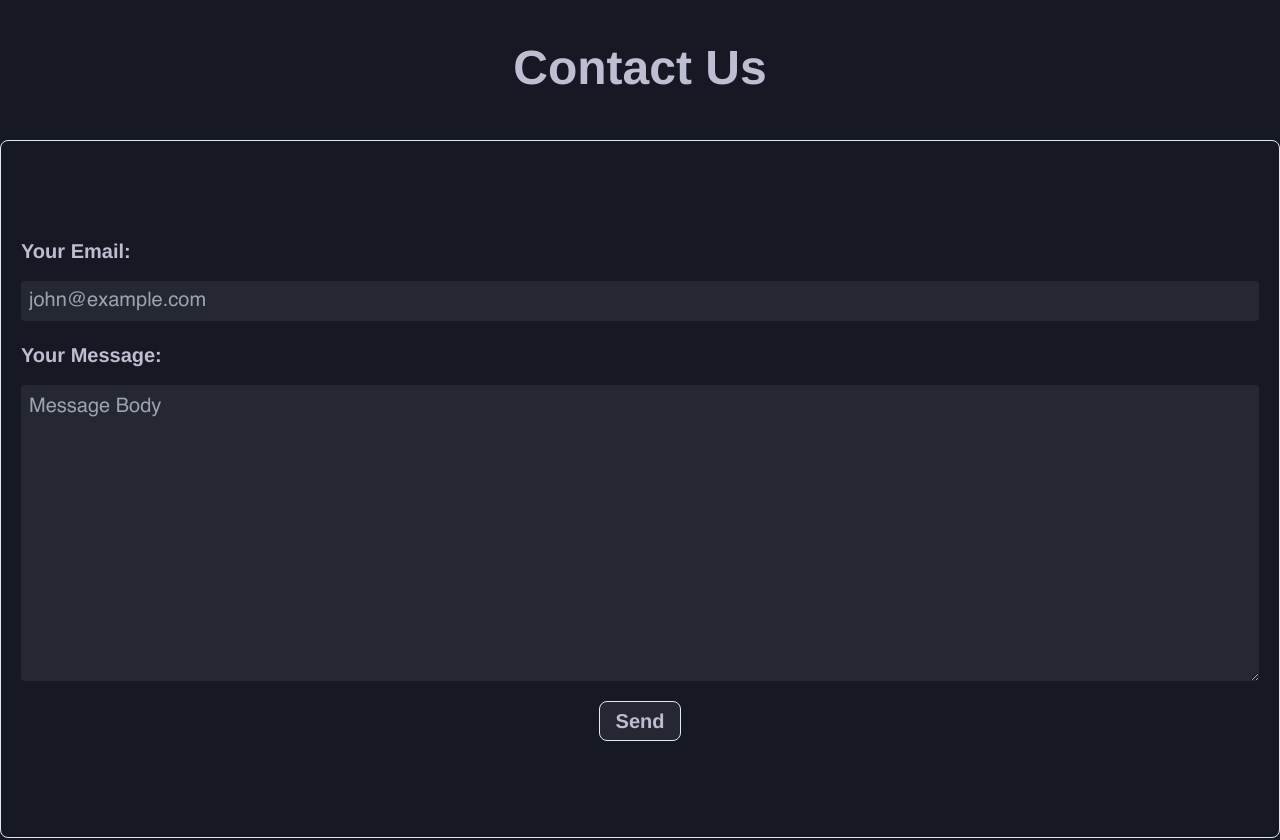
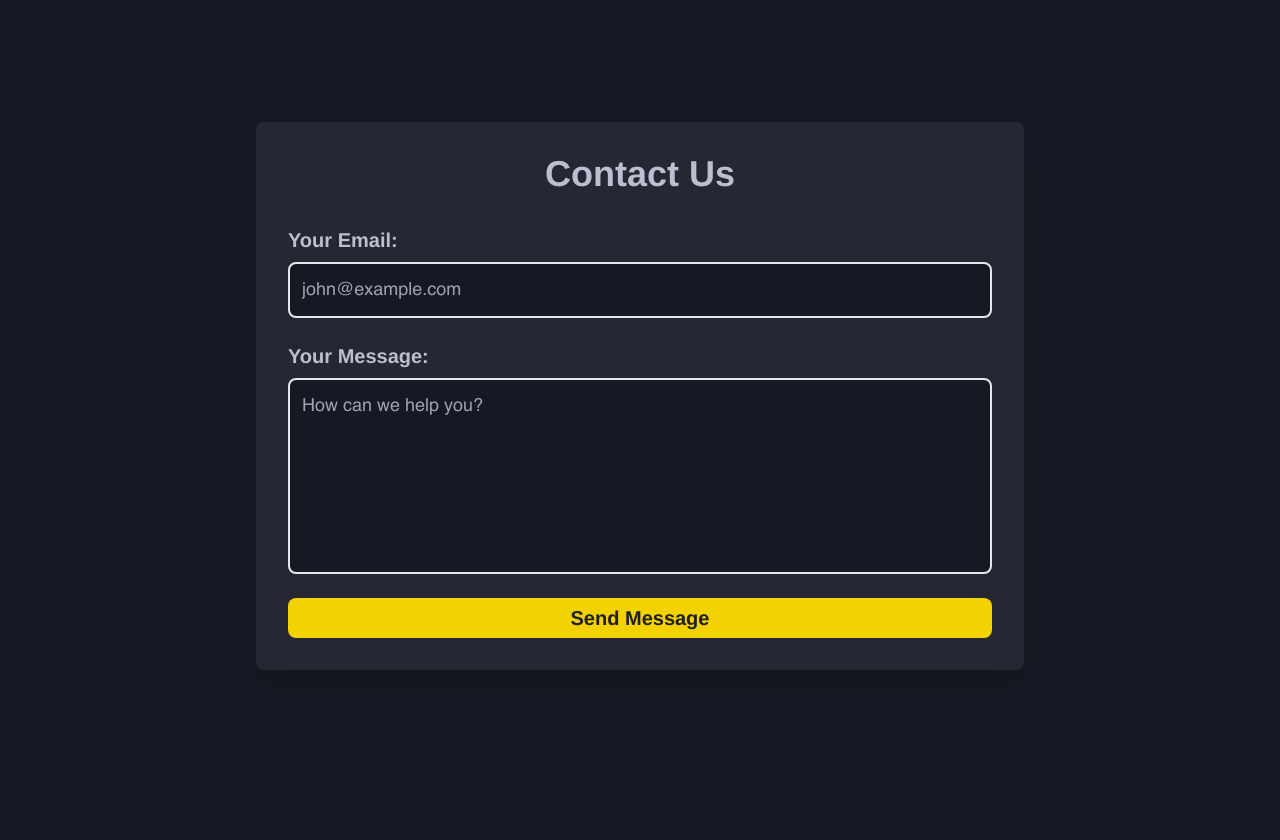
Before and after one commit to coder7475/sports-frontend, a React (Vite) app: page / in a window 1280 px wide. Shown: the part 1540-2380 px from the top of the page. Built offline with nearby package versions, Linux system fonts and the light colour scheme; no server answers.

Commit message:
feat: beautify the contacat form

```diff
--- a/src/pages/homepage/ContactUs.tsx
+++ b/src/pages/homepage/ContactUs.tsx
@@ -1,71 +1,107 @@
 import { Button } from "@/components/ui/button";
 import Toast from "@/utils/toast";
-import { FormEvent } from "react";
+import { FormEvent, useState } from "react";
 
 const ContactUs = () => {
+  const [email, setEmail] = useState("");
+  const [message, setMessage] = useState("");
+  const [isSending, setIsSending] = useState(false);
+
   const messageSubmit = async (e: FormEvent<HTMLFormElement>) => {
     e.preventDefault();
-    // Create a new FormData object from the form element
-    // const formData = new FormData(e?.currentTarget);
+    setIsSending(true);
 
-    // Access form values using FormData methods
-    // const email = formData.get("email") as string;
-    // const message = formData.get("body") as string;
+    // Simulating an API call
+    await new Promise((resolve) => setTimeout(resolve, 1000));
 
     Toast.fire({
       icon: "success",
       title: "Thank You for contacting us!",
     });
+
+    // Clear the form
+    setEmail("");
+    setMessage("");
+    setIsSending(false);
   };
 
   return (
-    <div>
-      <h2 className="text-5xl font-extrabold h-36 flex justify-center items-center">
+    <div className="min-h-screen flex items-center justify-center bg-background px-4 sm:px-6 lg:px-8">
+      <div className="bg-card rounded-lg shadow-xl p-6 sm:p-8 w-full max-w-xl lg:max-w-2xl xl:max-w-3xl">
+        <h2 className="text-3xl sm:text-4xl font-extrabold text-center text-foreground mb-6 sm:mb-8">
           Contact Us
         </h2>
-      <form
-        onSubmit={messageSubmit}
-        className="border container px-5 py-24 mx-auto flex flex-col gap-5 rounded-lg"
-      >
-        <EmailInput />
-        <MessageInput />
+        <form onSubmit={messageSubmit} className="flex flex-col gap-5 sm:gap-6">
+          <EmailInput email={email} setEmail={setEmail} />
+          <MessageInput message={message} setMessage={setMessage} />
           <Button
             type="submit"
-          className="border w-fit text-xl hover:text-black px-4 py-2 rounded-lg bg-card text-card-foreground mx-auto font-bold hover:bg-primary"
+            className="bg-primary text-primary-foreground font-bold py-3 px-6 rounded-lg transition duration-300 ease-in-out hover:bg-primary/90 transform hover:-translate-y-1 hover:shadow-lg text-lg sm:text-xl"
+            disabled={isSending}
           >
-          Send
+            {isSending ? "Sending..." : "Send Message"}
           </Button>
         </form>
       </div>
+    </div>
   );
 };
-function EmailInput() {
+
+function EmailInput({
+  email,
+  setEmail,
+}: {
+  email: string;
+  setEmail: (value: string) => void;
+}) {
   return (
-    <label htmlFor="email" className="flex flex-col gap-4">
-      <h4 className="text-xl font-semibold">Your Email:</h4>
+    <div className="flex flex-col gap-2">
+      <label
+        htmlFor="email"
+        className="text-lg sm:text-xl font-semibold text-foreground"
+      >
+        Your Email:
+      </label>
       <input
         type="email"
         name="email"
         id="email"
+        value={email}
+        onChange={(e) => setEmail(e.target.value)}
         placeholder="john@example.com"
-        className="w-full rounded-sm h-10 bg-card px-2 text-xl text-white"
+        className="w-full rounded-lg border-2 border-input p-3 bg-background text-foreground focus:outline-none focus:ring-2 focus:ring-ring focus:border-transparent transition duration-300 ease-in-out text-base sm:text-lg"
+        required
       />
-    </label>
+    </div>
   );
 }
 
-function MessageInput() {
+function MessageInput({
+  message,
+  setMessage,
+}: {
+  message: string;
+  setMessage: (value: string) => void;
+}) {
   return (
-    <label htmlFor="body" className="flex flex-col gap-4">
-      <h4 className="text-xl font-semibold">Your Message:</h4>
+    <div className="flex flex-col gap-2">
+      <label
+        htmlFor="body"
+        className="text-lg sm:text-xl font-semibold text-foreground"
+      >
+        Your Message:
+      </label>
       <textarea
-        rows={10}
+        rows={6}
         name="body"
         id="body"
-        placeholder="Message Body"
-        className="w-full rounded-sm bg-card text-white p-2 text-xl"
+        value={message}
+        onChange={(e) => setMessage(e.target.value)}
+        placeholder="How can we help you?"
+        className="w-full rounded-lg border-2 border-input p-3 bg-background text-foreground focus:outline-none focus:ring-2 focus:ring-ring focus:border-transparent transition duration-300 ease-in-out resize-none text-base sm:text-lg"
+        required
       />
-    </label>
+    </div>
   );
 }
 
```
Lines whose indentation alone changed are shown as unchanged.
